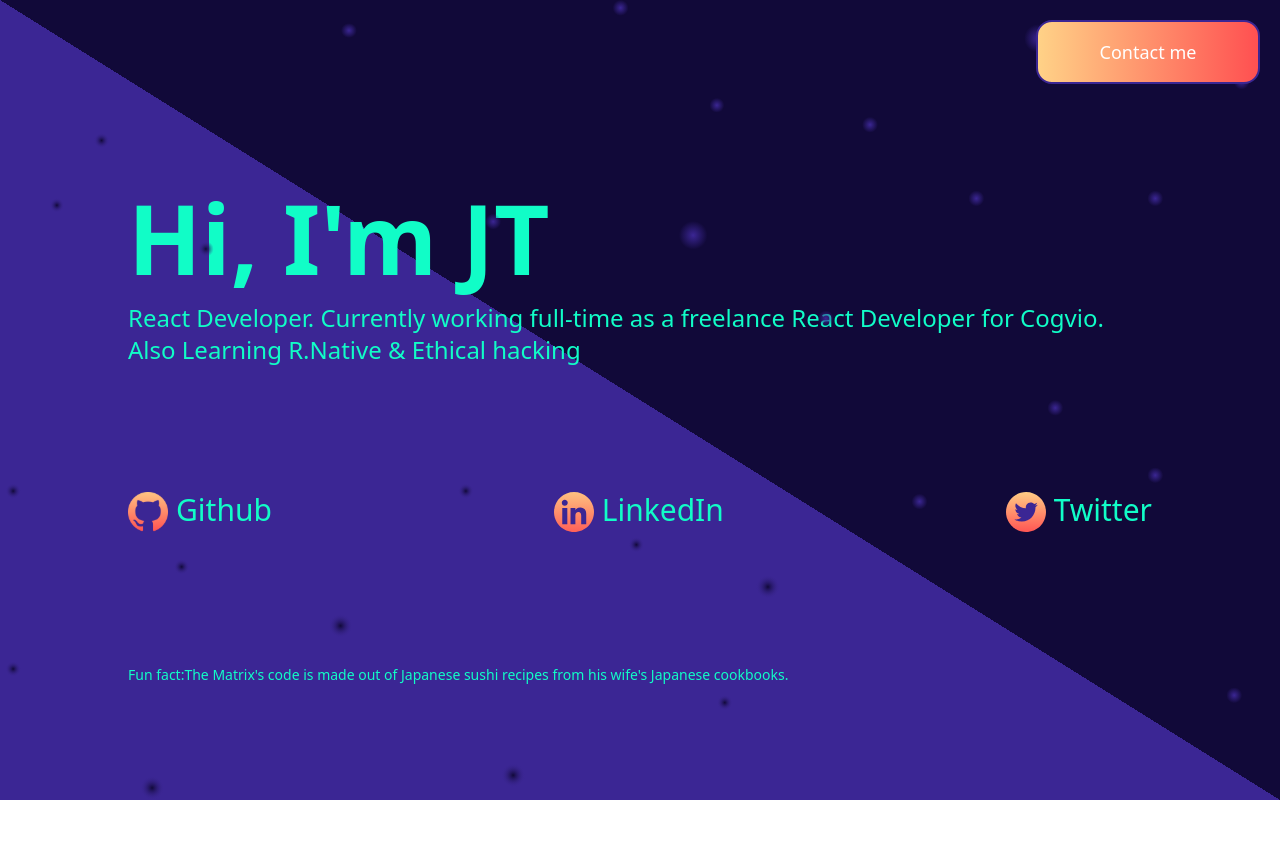
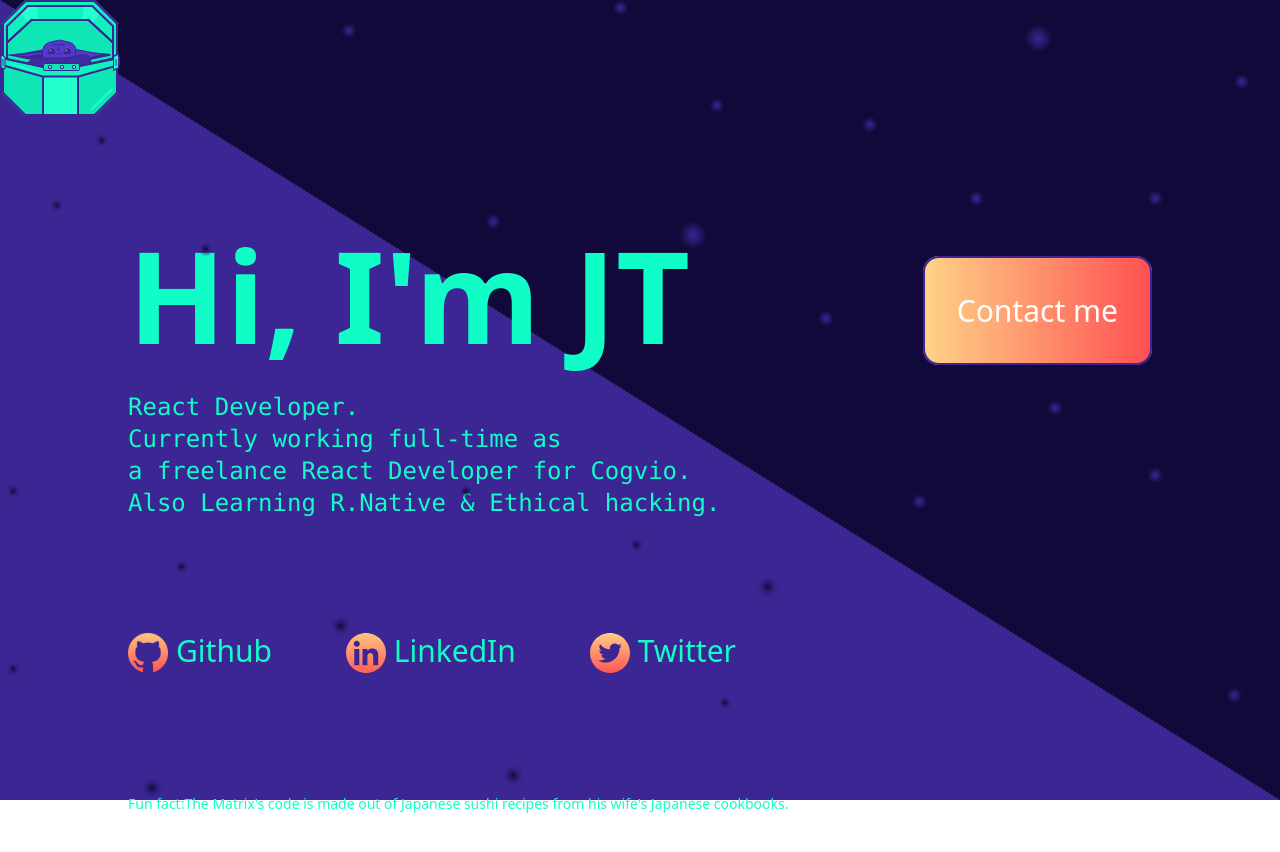
Before and after one commit to jakubturner/jt_portfolio, a React (Create React App) app: page / in a window 1280 px wide. Shown: the top 852 px of the page. Before the commit the page ends 800 px from the top, so only its background shows below. Built offline with nearby package versions, Linux system fonts and the light colour scheme.

Commit message:
desktop styling

```diff
--- a/src/App.tsx
+++ b/src/App.tsx
@@ -1,49 +1,67 @@
-import React, { useEffect } from 'react';
 import linkedInIcon from '../src/images/linkedIn.svg'
 import githubIcon from '../src/images/githubIcon.svg'
 import twitterIcon from '../src/images/Twitter.svg'
+import emailIcon from '../src/images/Email Icon.svg'
+import yoda from '../src/images/Yoda.svg'
 
 function App() {
 
     return (
         <main className='bgGradient w-screen h-screen relative'>
             <div className='bg-main-pattern w-full h-full absolute top-0 left-0 bg-cover bg-center'/>
+                <div>
+                    <img src={yoda}/>
+                </div>
             <div className=' md:px-24 h-screen flex flex-col justify-evenly'>
-                <a href='mailto:kuba.turner@gmail.com'><button className='hover:bg-orangeGrep-default md:w-56 md:h-16 md:text-lg
-                 absolute border-purpleRain-default border-2 rounded-2xl px-4 py-2
-                 bg-gradient-to-r from-yellow-default to-orangeGrep-default
-                 text-white-default right-5 top-5 border-solid text-sm'>Contact
-                    me
-                </button></a>
                 <div className='md:pt-16 pl-8 pr-8 pt-32'>
-                    <h1 className='md:text-8xl text-mintGreen-default w-32 h-8 font-black text-4xl inline leading-6'>Hi, I'm JT</h1>
-                    <p className='md:text-2xl text-mintGreen-default font-normal text-base mt-4 leading-6'>React Developer.
-                        Currently
-                        working
-                        full-time as a freelance React Developer for Cogvio. Also Learning R.Native & Ethical hacking</p>
+                    <div className='flex items-center'>
+                        <div className='h-full'>
+                            <h1 className='xl:text-9xl md:text-8xl text-mintGreen-default w-32 h-8 font-black text-4xl inline leading-6'>Hi,
+                                I'm JT</h1>
+                        </div>
+                        <div className='h-full xl:ml-auto text-center'>
+                            <img src={emailIcon} alt={'email icon'}/>
+                            <a href='mailto:kuba.turner@gmail.com' className='xl:px-8 xl:py-8
+                xl:static xl:justify-self-end xl:text-3xl hover:bg-orangeGrep-default md:w-56 md:text-lg
+                absolute border-purpleRain-default border-2 rounded-2xl px-4 py-2
+                bg-gradient-to-r from-yellow-default to-orangeGrep-default
+                text-white-default right-5 top-5 border-solid text-sm align-middle'>Contact
+                                me
+                            </a>
+                        </div>
+                    </div>
+                    <pre
+                        className='xl:mt-8 md:text-2xl text-mintGreen-default font-normal text-base mt-4 leading-6 whitespace-normal'>React Developer.<br
+                        className='xl:block hidden'/>
+                         Currently working full-time as<br className='hidden xl:block'/> a freelance React Developer for Cogvio.<br
+                            className='hidden xl:block'/> Also Learning R.Native & Ethical hacking.</pre>
                 </div>
-                <div className='md:pl-8 md:pr-8 md:flex-row md:flex md:justify-between pl-8 pr-8 pt-16 z-10' >
+                <div
+                    className='xl:max-w-2xl md:pl-8 md:pr-8 md:flex-row md:flex md:justify-between pl-8 pr-8 pt-16 z-10'>
                     <div>
-                        <a className='flex inline-flex' href='https://github.com/jakubturner/jakubturner' target={'_blank'}  rel={'noreferrer'} >
+                        <a className='flex inline-flex' href='https://github.com/jakubturner/jakubturner'
+                           target={'_blank'} rel={'noreferrer'}>
                             <img className='md:w-10 md:h-10' src={githubIcon} alt={'github Icon'}/>
                             <p className='md:text-3xl text-mintGreen-default font-normal text-sm leading-10 ml-2'>Github</p>
                         </a>
                     </div>
                     <div>
-                        <a href='https://www.linkedin.com/in/jakubturner/' target={'_blank'}  rel={'noreferrer'} className='flex inline-flex'>
+                        <a href='https://www.linkedin.com/in/jakubturner/' target={'_blank'} rel={'noreferrer'}
+                           className='flex inline-flex'>
                             <img className='md:w-10 md:h-10' src={linkedInIcon} alt={'LinkedIn Icon'}/>
                             <p className='md:text-3xl text-mintGreen-default font-normal text-sm leading-10 ml-2'>LinkedIn</p>
                         </a>
                     </div>
                     <div>
-                        <a href='https://twitter.com/JakubJT' target={'_blank'}  rel={'noreferrer'}  className='flex inline-flex'>
+                        <a href='https://twitter.com/JakubJT' target={'_blank'} rel={'noreferrer'}
+                           className='flex inline-flex'>
                             <img className='md:w-10 md:h-10' src={twitterIcon} alt={'Twitter Icon'}/>
                             <p className='md:text-3xl text-mintGreen-default font-normal text-sm leading-10 ml-2'>Twitter</p>
                         </a>
                     </div>
                 </div>
                 <div className='pl-8 pr-8 pt-16 pb-8'>
-                    <p className='md:mb-5 text-mintGreen-default font-normal text-sm leading-5'>
+                    <p className='md:mb-5 mb-5 text-mintGreen-default font-normal text-sm leading-5'>
                         Fun fact:The Matrix's code is made out of Japanese sushi recipes from his wife's Japanese
                         cookbooks.
                     </p>
```
Also changed, not shown: src/images/Email Icon.svg (added), src/images/Yoda.svg (added).
